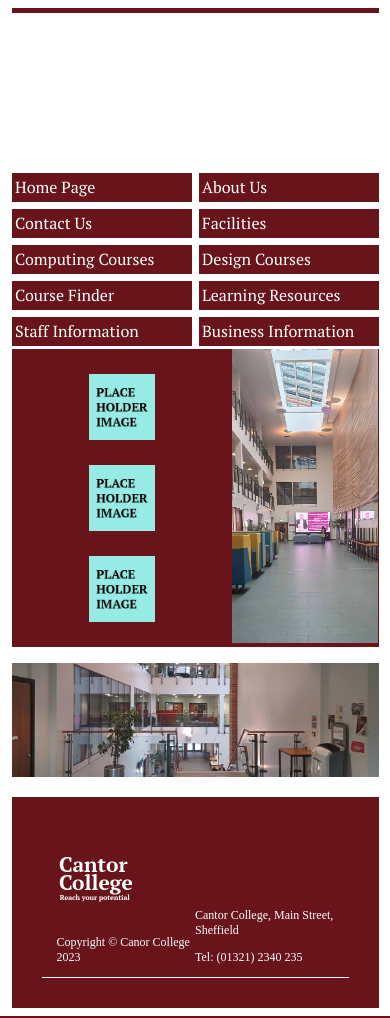
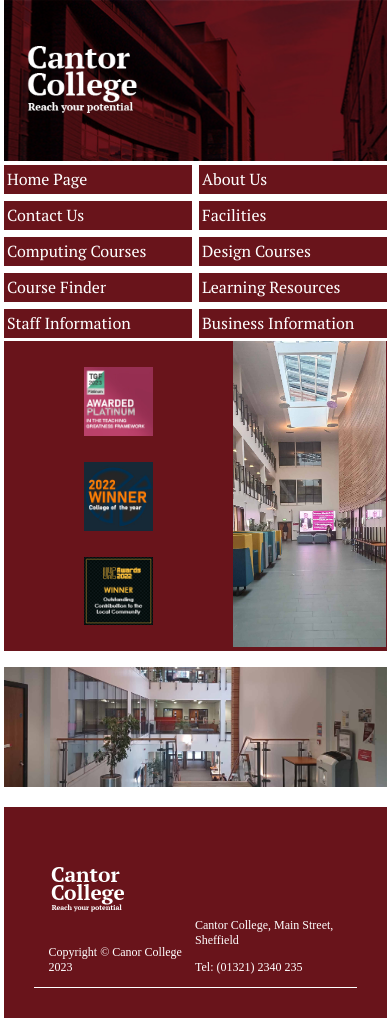
Before and after one commit to c3026923/cantor-website, a PHP site: page / in a window 390 px wide. Run offline with PHP 8.4, Linux system fonts and the light colour scheme.

Commit message:
Changed header to be responsive to device.

```diff
--- a/contactus.html
+++ b/contactus.html
@@ -7,15 +7,16 @@
     <meta charset="UTF-8">
     <meta http-equiv="X-UA-Compatible" content="ie=edge">
     <title>Cantor College | Contact Us </title>
+    <script src="scripts/header.js" defer></script>
 </head>
 <body>
     <div class="overall-container"> <!-- Container around entire page which sets max and min size as well as margins for whole page -->
         <header>
-            <div>
+            <div class="TARGET">
                 <p><img src="images/logo.png" alt="cantor logo" width="120px" height="120px"></p>
             </div>
         </header>
-        <section> <!-- Navigation Buttons at top of page -->
+        <div class="MOVEME"> <!-- Navigation Buttons at top of page -->
             <div class ="navigation-container">
             <div class="navigation-item">
                     <a href="index.html">Home Page</a>
@@ -45,6 +46,7 @@
             </div>
             <div class="navigation-item">
                 <a href="businessinformation.html">Business Information</a>
+            </div>
         </div>
     </div>
         </section>
--- a/index.html
+++ b/index.html
@@ -12,11 +12,14 @@
 <body>
     <div class="overall-container"> <!-- Container around entire page which sets max and min size as well as margins for whole page -->
         <header>
-            <div id="div-logo-in-header">
+            <div class="TARGET">
                 <p><img src="images/logo.png" alt="cantor logo" width="120px" height="120px"></p>
             </div>
         </header>
-            <div id="div-navigation"> <!-- Navigation Buttons at top of page -->
+        <div class="ORIGINAL">
+
+        </div>
+        <div class="MOVEME"> <!-- Navigation Buttons at top of page -->
             <div class ="navigation-container">
             <div class="navigation-item">
                     <a href="index.html">Home Page</a>
@@ -52,9 +55,9 @@
         <section id="sect-main"><!-- Main section of page; main text on left side and image(s) on right side -->
             <div class="page-segment-solid-color">
                 <div class="flex-left">
-                    <img src="images/placeholder.jpg" alt="" width="90" height="90" class="resize-image-small">
-                    <img src="images/placeholder.jpg" alt="" width="90" height="90" class="resize-image-small">
-                    <img src="images/placeholder.jpg" alt="" width="90" height="90" class="resize-image-small">
+                    <img src="images/awardimage0.jpg" alt="" width="160" height="160" class="resize-image-small">
+                    <img src="images/awardimage1.jpg" alt="" width="160" height="160" class="resize-image-small">
+                    <img src="images/awardimage2.jpg" alt="" width="160" height="160" class="resize-image-small">
                 </div>
                 <div class="flex-right">
                     <img src="images/atrium-lookhall.jpg" alt="" width="150" height="300" class="resize-image">
--- a/scripts/header.js
+++ b/scripts/header.js
@@ -1,6 +1,17 @@
-const divHeaderLogo = document.getElementById("div-logo-in-header");  //Concept for moving https://stackoverflow.com/questions/1363650/javascript-moving-element-in-the-dom
-const divNavigation = document.getElementById("div-navigation");
-const sectMain = document.getElementById("sect-main");
+const divHeaderLogo = document.querySelector(".TARGET");
+const divNavigation = document.querySelector(".MOVEME");
+const divOriginal = document.querySelector(".ORIGINAL");
 
-divNavigation.before(divHeaderLogo);
-divNavigation.after(sectMain);
+window.addEventListener('resize', resize); //Concept for having an event listener for screen width from https://stackoverflow.com/questions/39557244/run-code-if-screen-has-certain-width
+
+function resize()
+{
+    if (window.innerWidth < 700)
+    {
+        divOriginal.appendChild(divNavigation); //Concept for moving div element to another area from https://www.w3schools.com/jsref/met_node_appendchild.asp
+    }
+    else
+    {
+        divHeaderLogo.appendChild(divNavigation);
+    }
+}
--- a/styles/desktop.css
+++ b/styles/desktop.css
@@ -21,12 +21,18 @@
 
 .navigation-item
 {
-  padding-left: 10px;
-  padding-right: 10px;
-
+  background-image: none;
+  flex: auto;
+  padding-left: 0px;
+  padding-right: 0px;
 }
 
 .navigation-item a
 {
-  font-size: 12px;
+  font-size: 14px;
 }
+
+header
+{
+    margin-right: 14.5px;
+}
--- a/styles/mobile.css
+++ b/styles/mobile.css
@@ -1,8 +1,9 @@
 @import url('https://fonts.googleapis.com/css2?family=Exo+2:wght@500&family=PT+Serif&display=swap');
 
-.overall-container
+body
 {
     margin: auto;
+    min-width: 390px
 }
 
 .margin-left-right
@@ -11,6 +12,7 @@
     margin-right: 5px;
 }
 
+
 header
 {
     margin-left: 3.5px;
@@ -18,6 +20,10 @@
     padding: 2.5px 20px;
     background-color: #69141b;
     color: white;
+    background-image: url('../images/header.jpg');
+    background-repeat: no-repeat;
+    background-position: center;
+    background-size: cover;
 }
 
 footer
@@ -89,6 +95,12 @@
 {
     display: flex;
     flex-wrap: wrap;
+}
+
+.TARGET
+{
+    display: flex;
+    align-items: center;
 }
 
 .navigation-item
```
Also changed, not shown: aboutus.html (+5 -7 lines), businessinformation.html (+5 -4 lines), computingcourses.html (+5 -4 lines), coursefinder.html (+5 -4 lines), designcourses.html (+5 -4 lines), facilities.html (+5 -4 lines), learningresources.html (+5 -4 lines), staffinformation.html (+5 -4 lines), images/awardimage0.jpg (added), images/awardimage1.jpg (added), images/awardimage2.jpg (added), images/header.jpg (added), images/header_v2.jpg (added), images/logo.jpg (added). Lines whose indentation alone changed are shown as unchanged.
